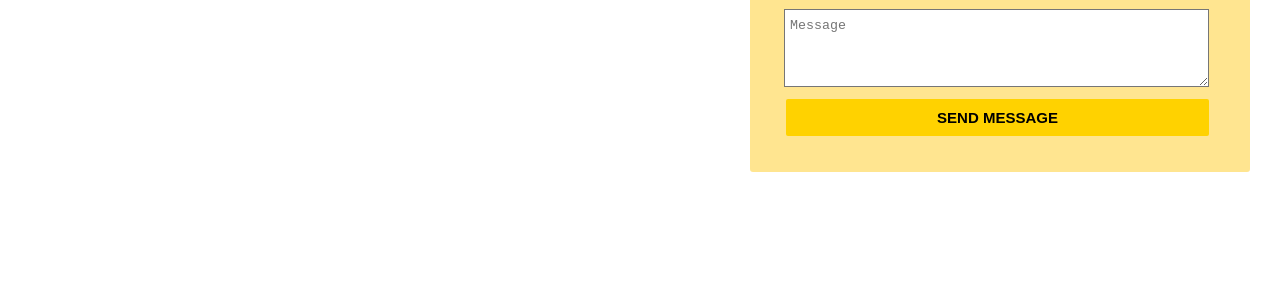
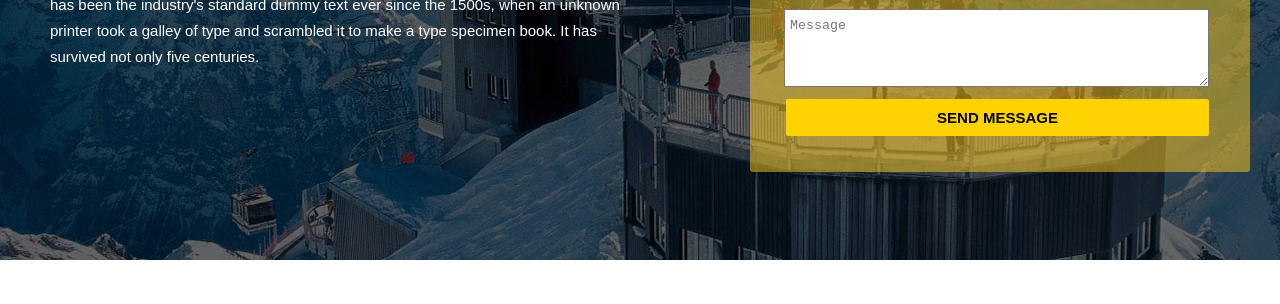
Before and after one commit to Tashu068/TravelTabbu, a plain HTML site: page index.html in a window 1280 px wide. Shown: the part 420-724 px from the top of the page. Drawn offline with Linux system fonts and the light colour scheme; files whose address does not match are found by name.

Commit message:
Update style.css

```diff
--- a/style.css
+++ b/style.css
@@ -33,7 +33,7 @@ margin:2px 5px 5px; text-decoration:none; color:#000; background:#ffd200;}
 
 
 /*********** Start Slider*********/
-.slider{ width:1300px; float:left; background:url(..slider.jpg); height:560px;}
+.slider{ width:1300px; float:left; background:url(slider.jpg); height:560px;}
 .slider-left{ width:700px; float:left;}
 .slider-left-h2{ color:#FFF; font-size:42px; padding:150px 50px 10px;}
 .slider-left-p{ color:#FFF; line-height:26px; font-size:15px; padding:10px 50px;}
```
